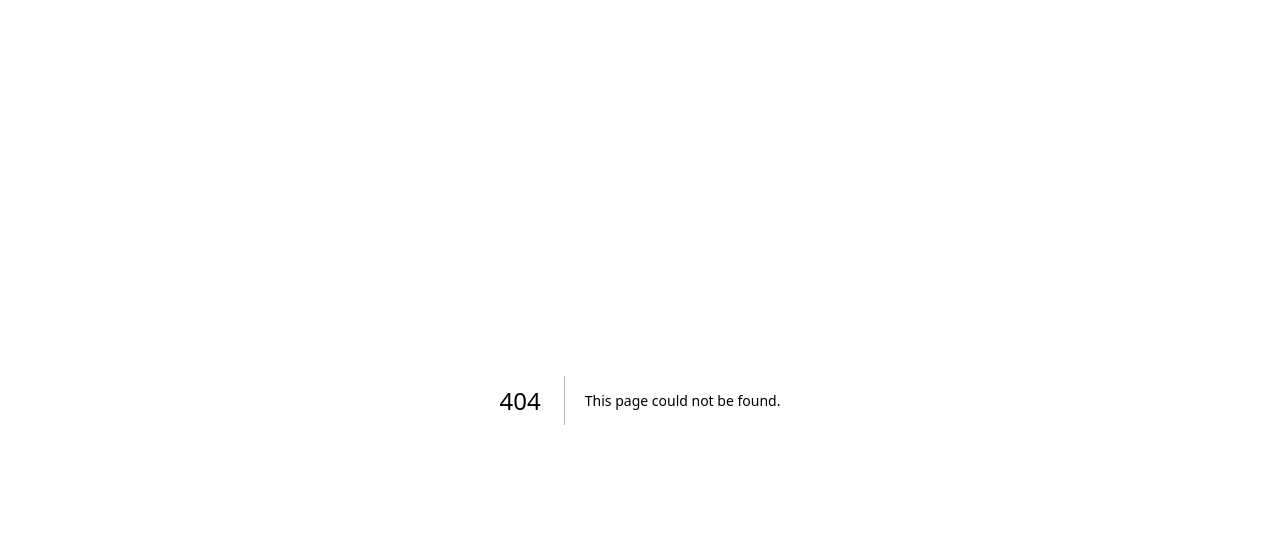
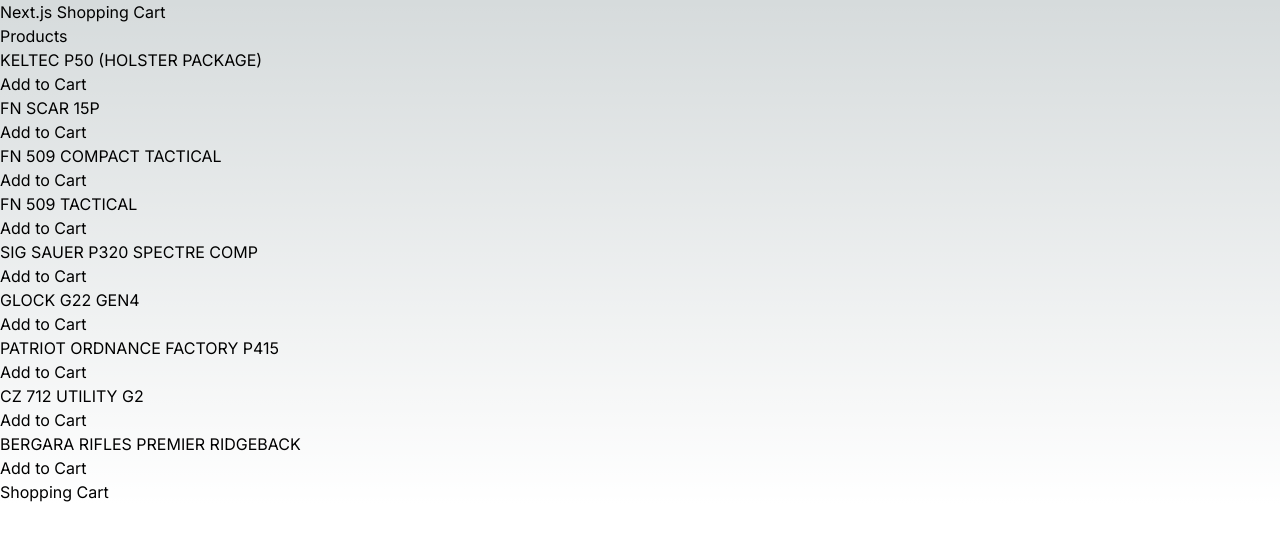
Before and after one commit to Aman-agraw-35/Gunsmart, a Next.js app: page /Cart in a window 1280 px wide. Before the commit this address had no page. Shown: the top 540 px of the page. Built offline with nearby package versions, Linux system fonts and the light colour scheme.

Commit message:
connected database and working on getting data to cart from mongoDb

```diff
--- /dev/null
+++ b/src/app/Cart/page.tsx
@@ -0,0 +1,44 @@
+"use client"
+import React, { useState, useEffect } from 'react';
+import Product from './product';
+import Cart from './cart';
+import Data from '../mainpage/Data';
+const Home = () => {
+  const [cart, setCart] = useState([]);
+  const [products] = useState(Data);
+  console.log(products);
+
+
+  useEffect(() => {
+    const savedCart = localStorage.getItem('cart');
+    if (savedCart) {
+      setCart(JSON.parse(savedCart));
+    }
+  }, []);
+
+  // Save cart to localStorage whenever it changes
+  useEffect(() => {
+    localStorage.setItem('cart', JSON.stringify(cart));
+  }, [cart]);
+
+  const addToCart = (product) => {
+    setCart([...cart, product]);
+  };
+
+  return (
+    <div>
+      <h1>Next.js Shopping Cart</h1>
+      <div>
+        <h2>Products</h2>
+        {products.map((product) => (
+          <Product key={product.id} product={product} onAddToCart={addToCart} />
+        ))}
+      </div>
+      <div>
+        <Cart cart={cart} />
+      </div>
+    </div>
+  );
+};
+
+export default Home;
--- /dev/null
+++ b/src/app/api/cart/route.ts
@@ -0,0 +1,21 @@
+import { NextRequest ,NextResponse } from "next/server"
+import axios from "axios";
+var reqBody:any ;
+export async function POST(request: NextRequest){
+    try {
+       reqBody = await request.json() ;
+        return NextResponse.json({ message: "Data received successfully" , data: reqBody
+     });
+    } catch (error: any) {
+        return NextResponse.json({error: error.message}, {status: 500})
+    }
+}
+export async function GET(request: NextRequest){
+    try{
+
+        return NextResponse.json({ message: "Data received successfully" , data: reqBody
+    });
+    } catch (error: any) {
+        return NextResponse.json({error: error.message}, {status: 500})
+    }
+}
```
Also changed, not shown: src/dbcondig/dbconfig.ts (added, +25 -0 lines), src/models/userModel.js (added, +13 -0 lines).
